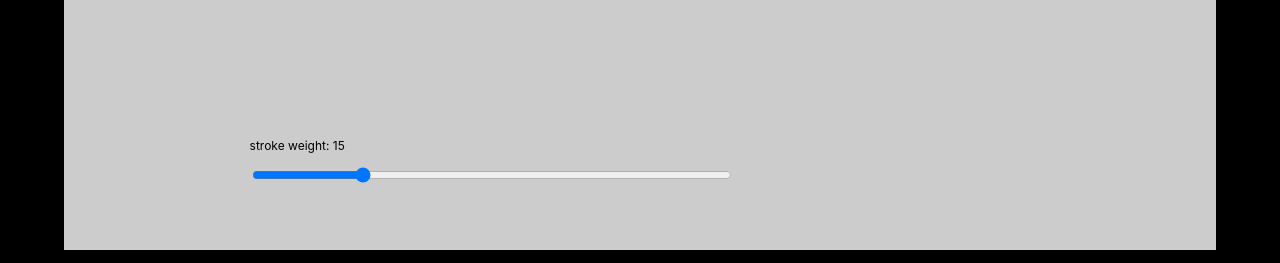
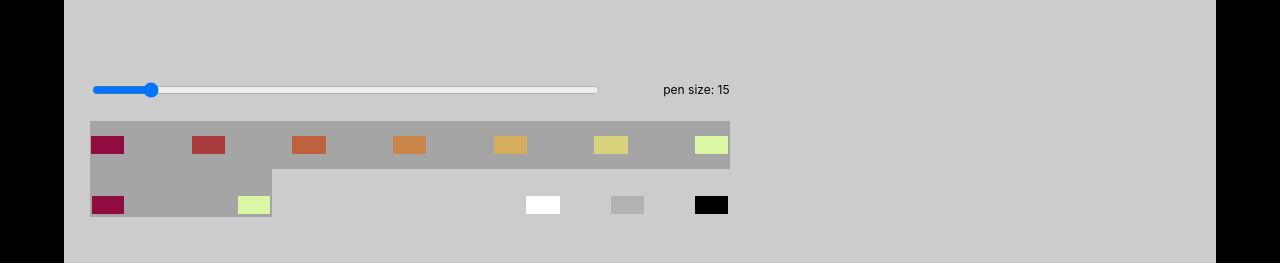
Before and after one commit to vivianyoung/ml-drawing-react-app, a React (Create React App) app: page / in a window 1280 px wide. Shown: the part 534-797 px from the top of the page. Built offline with nearby package versions, Linux system fonts and the light colour scheme.

Commit message:
add canvas and control panel

```diff
--- a/package.json
+++ b/package.json
@@ -6,6 +6,7 @@
     "@testing-library/jest-dom": "^5.16.4",
     "@testing-library/react": "^13.1.1",
     "@testing-library/user-event": "^13.5.0",
+    "chroma-js": "^2.4.2",
     "react": "^18.1.0",
     "react-dom": "^18.1.0",
     "react-p5": "^1.3.28",
--- a/src/components/Canvas.css
+++ b/src/components/Canvas.css
@@ -25,12 +25,157 @@
 }
 
 #control-panel {
-    margin-top: 5em;
+    /* background: white; */
+    margin-top: 3em;
+}
 
+#stroke-control {
     display: grid;
-    grid-template-columns: 25% 75%;
+    grid-template-columns: 80% 20%;
+}
+
+#stroke-control > div {
+    display: flex;
+    justify-content: flex-end;
+    align-items: center;
 }
 
 #stroke-slider {
     width: 100%;
 }
+
+#stroke-slider:focus {
+    outline: none;
+}
+
+#color-palette {
+    margin-top: 1em;
+    display: flex;
+    flex-direction: row;
+    align-items: flex-end;
+    justify-content: space-between;
+    background-color: #A5A5A5;
+    padding-top: 1em;
+    margin-bottom: -2em;
+}
+
+.color-div {
+    display: flex;
+    justify-content: center;
+    align-items: center;
+    height: 2em;
+    width: 3em;
+}
+
+.color-div > button {
+    height: 1.3em;
+    width: 2.5em;
+    border: none;
+}
+
+#color-div {
+    display: flex;
+    flex-direction: row;
+}
+
+#middle-colors-div {
+    margin-top: 1em;
+    display: flex;
+    flex-direction: row;
+    align-items: flex-end;
+    justify-content: space-between;
+}
+
+#middle-left {
+    width: 28.5%;
+    background-color: #A5A5A5;
+    height: 5em;
+    margin: 0;
+    padding: 0;
+}
+
+#middle-right {
+    width: 71.5%;
+    margin: 0;
+    padding: 0;
+}
+
+#middle-left, #middle-right {
+    display: flex;
+    flex-direction: row;
+    align-items: flex-end;
+    justify-content: space-between;
+}
+
+.middle-color {
+    display: flex;
+    justify-content: center;
+    align-items: center;
+    height: 2em;
+    width: 3em;
+}
+
+.middle-color:hover, .color-div > button:hover {
+    opacity: 0.6;
+}
+
+.middle-color > * {
+    height: 1.3em;
+    width: 2.5em;
+    border: none;
+}
+
+.middle-color-filler {
+    /* border: 2px solid black; */
+}
+
+.middle-color input {
+    padding: 0;
+    outline: none;
+    background-color: rgba(0,0,0,0);
+    height: 2em!important;
+    width: 3em!important;
+}
+
+::-moz-color-swatch {
+    border-color: rgba(0,0,0,0);
+}
+
+::-webkit-color-swatch {
+    border-color: rgba(0,0,0,0);
+}
+
+#greyscale-color-btn1 {
+    background-color: #ffffff;
+}
+
+#greyscale-color-btn2 {
+    background-color: #a4a4a4a4;
+}
+#greyscale-color-btn3 {
+    background-color: #000000;
+}
+
+.color-picker {
+    background-color: #A5A5A5;
+}
+
+#color-palette {
+    background-color: #A5A5A5;
+    padding: 1em 0;
+    margin-bottom: -2em;
+}
+
+.color-div {
+    display: flex;
+    justify-content: center;
+    align-items: center;
+    height: 2em;
+    width: 3em;
+}
+
+.color-div > button {
+    height: 1.3em;
+    width: 2.5em;
+    border: none;
+}
--- a/src/components/Canvas.js
+++ b/src/components/Canvas.js
@@ -1,16 +1,24 @@
 import React, { useState } from 'react';
 import Sketch from 'react-p5';
+import chroma from "chroma-js";
 
 import './Canvas.css';
 
 const Canvas = () => {
     const [penSize, setPenSize] = useState('15');
+    const [paintColor, setPaintColor] = useState('#000000');
 
-    let x = 50;
-    let y = 50;
+    const [paletteEndColor1, setPaletteEndColor1] = useState('#900C3F');
+    const [paletteEndColor2, setPaletteEndColor2] = useState('#DAF7A6');
+
+    const [paletteColors, setPaletteColors] = useState(['#900c3f', '#aa3b3d', '#be613f', '#cb8749', '#d4ad5d', '#d8d27c', '#daf7a6']);
+
+    let minPenSize = 5;
+    let maxPenSize = 100;
+
+    // let paletteColors = [];
 
     let p5canvas;
-
     const setup = (p5, canvasParentRef) => {
 		p5canvas = p5.createCanvas(640, 480);
         p5canvas.id('p5canvas');
@@ -21,7 +29,9 @@ const Canvas = () => {
 
 	const draw = (p5) => {
 		if (p5.mouseIsPressed) {
-            p5.stroke(255,0,0);
+            let strokeColor = p5.color(paintColor);
+            p5.stroke(strokeColor);
+            p5.fill(strokeColor);
             p5.strokeWeight(penSize);
             p5.line(p5.mouseX, p5.mouseY, p5.pmouseX, p5.pmouseY);
         }
@@ -32,6 +42,40 @@ const Canvas = () => {
         if (p5.keyCode === p5.BACKSPACE) {
             p5.background(255);
         }
+    }
+
+    const updatePaletteColors = (colorString, colorNum) => {
+        // set palette end colors
+        switch (colorNum) {
+            case 1:
+                setPaletteEndColor1(colorString);
+                break;
+            case 2:
+                setPaletteEndColor2(colorString);
+                break;
+            default:
+                break;
+        }
+
+        // update color palette
+        let paletteResults = chroma.scale( [paletteEndColor1, paletteEndColor2] ).mode('lch').colors(7);
+        console.log(paletteResults);
+        setPaletteColors(paletteResults);
+    }
+
+    const renderColorButtons = () => {
+        let colorBtns = [];
+
+        paletteColors.forEach((color, i) => {
+            colorBtns.push(
+                <div className='color-div'>
+                    <button id={`colorBtn-${i}`} style={ { backgroundColor: `${ color }` } } value={color} onClick={(e) => setPaintColor(e.target.value)}>
+                    </button>
+                </div>
+            );
+        });
+
+        return colorBtns;
     }
 
     return (
@@ -47,21 +91,57 @@ const Canvas = () => {
                 </div>
 
                 <div id='control-panel'>
-                    <div id='control-panel-left'></div>
-                    <div id='control-panel-right'>
-                        <div id='stroke-control'>
-                            <p>stroke weight: <span id='slider-val'>{penSize}</span></p>
+                    <div id='stroke-control'>
+                        <div>
                             <input
                                 id='stroke-slider'
                                 type='range'
-                                min='5'
-                                max='50'
+                                min={minPenSize}
+                                max={maxPenSize}
                                 value={penSize}
                                 onChange={ (e) => setPenSize(e.target.value) }
                             />
                         </div>
+
+                        <div>
+                            <p>pen size: <span id='slider-val'>{penSize}</span></p>
+                        </div>
                     </div>
 
+                    <div id='color-palette'>
+                        {renderColorButtons()}
+                    </div>
+
+                    <div id='middle-colors-div'>
+                        <div id='middle-left'>
+                            <div className='middle-color color-picker'>
+                                <input value={paletteEndColor1} type="color" id="color1" onChange={ (e) => updatePaletteColors(e.target.value, 1) }></input>
+                            </div>
+
+                            <div className='middle-color color-picker'>
+                                <input value={paletteEndColor2} type="color" id="color2" onChange={ (e) => updatePaletteColors(e.target.value, 2) }></input>
+                            </div>
+                        </div>
+
+                        <div id='middle-right'>
+                            <div className='middle-color middle-color-filler'></div>
+                            <div className='middle-color middle-color-filler'></div>
+                            <div className='middle-color middle-color-filler'></div>
+
+                            <div className='middle-color'>
+                                <button id='greyscale-color-btn1' value='#ffffff' onClick={(e) => setPaintColor(e.target.value)}> </button>
+                            </div>
+
+                            <div className='middle-color'>
+                                <button id='greyscale-color-btn2' value='#A5A5A5' onClick={(e) => setPaintColor(e.target.value)}> </button>
+                            </div>
+
+                            <div className='middle-color'>
+                                <button id='greyscale-color-btn3' value='#000000' onClick={(e) => setPaintColor(e.target.value)}> </button>
+                            </div>
+                        </div>
+
+                    </div>
                 </div>
             </div>
         </div>
```
Also changed, not shown: 1 other file (tests, documents, lock files or other folders).
